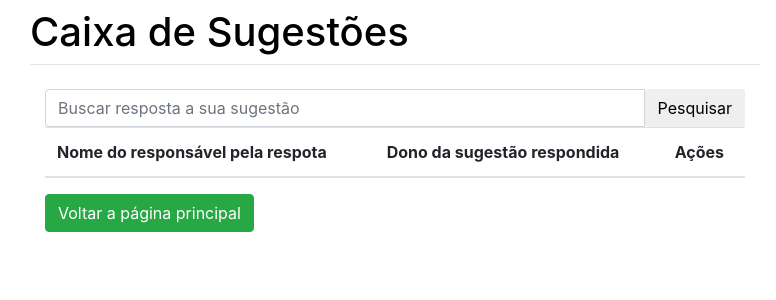
After one commit to deodatojunior/caixaSugestao, a Django app: page /sugestao_consultar_resposta in a window 1280 px wide. The commit adds this page. Shown: the top 300 px of the page, without its empty margins (245-1021 px from the left). Run offline with Django 3.2, Linux system fonts and the light colour scheme; data that the repository does not hold is empty; some libraries are stand-ins or nearby versions.

Commit message:
Adição de nova tabela ao sistema, novas páginas, tudo relacionado a RESPOSTA À SUGESTÕES

```diff
--- a/caixaSugestao/appCaixaSugestao/models.py
+++ b/caixaSugestao/appCaixaSugestao/models.py
@@ -7,3 +7,8 @@ class Sugestao(models.Model):
     nome = models.CharField(max_length=30)
     texto = models.TextField()
     area_Da_Empresa = models.CharField(max_length=30)
+
+class mensagemArea(models.Model):
+    responsavel = models.CharField(max_length=100)
+    resposta = models.TextField()
+    sugestionador = models.CharField(max_length=100)
--- a/caixaSugestao/appCaixaSugestao/templates/appCaixaSugestao/index.html
+++ b/caixaSugestao/appCaixaSugestao/templates/appCaixaSugestao/index.html
@@ -9,6 +9,12 @@
                 <h1>Dar Sugestão</h1>
           </button>
 </a>
+<br>
+ <a href="{% url 'sugestao_consultar_resposta' %}" style="color: white;">
+<button type="button" class="btn btn-danger btn-lg btn-block">
+              <h3 style="color: white;">Consultar situação de sua sugestão</h3>
+          </button>
+ </a>
 <br>
  <a href="{% url 'login' %}" style="color: white;">
 <button type="button" class="btn btn-warning btn-lg btn-block">
--- /dev/null
+++ b/caixaSugestao/appCaixaSugestao/templates/appCaixaSugestao/sugestao_consultar_resposta.html
@@ -0,0 +1,57 @@
+{% extends 'appCaixaSugestao/base.html' %}
+
+{% block title %}
+Listagem de respostas
+{% endblock title %}
+
+{% block content %}
+
+<form method="get">
+    <div class="col-lg-12">
+    <div class="input-group">
+      <input type="text" class="form-control" name="busca" placeholder="Buscar resposta a sua sugestão">
+      <span class="input-group-btn">
+        <button class="btn btn-default" type="submit">Pesquisar</button>
+      </span>
+    </div>
+    </div>
+</form>
+
+<div class="col-lg-12">
+<table class="table">
+  <thead>
+    <tr>
+      <th>Nome do responsável pela respota</th>
+        <th>Dono da sugestão respondida</th>
+        <th>Ações</th>
+    </tr>
+  </thead>
+  <tbody>
+  {% for resposta in lista %}
+    <tr>
+      <td>{{ resposta.responsavel }}</td>
+        <td>{{ resposta.sugestionador }}</td>
+      <td>
+          <a href="{% url 'sugestao_ver_resposta' pk=resposta.pk %}">
+            <span>
+                <svg width="30px" height="30px" viewBox="0 0 16 16" class="bi bi-search" fill="currentColor" xmlns="http://www.w3.org/2000/svg">
+  <path fill-rule="evenodd" d="M10.442 10.442a1 1 0 0 1 1.415 0l3.85 3.85a1 1 0 0 1-1.414 1.415l-3.85-3.85a1 1 0 0 1 0-1.415z"/>
+  <path fill-rule="evenodd" d="M6.5 12a5.5 5.5 0 1 0 0-11 5.5 5.5 0 0 0 0 11zM13 6.5a6.5 6.5 0 1 1-13 0 6.5 6.5 0 0 1 13 0z"/>
+</svg>
+            </span>
+        </a>
+          <span></span>
+
+      </td>
+
+    </tr>
+  {% endfor %}
+  </tbody>
+</table>
+<a href="{% url 'index' %}">
+<button type="submit" class="btn btn-success">
+    Voltar a página principal
+</button>
+</a>
+</div>
+{% endblock content %}
--- a/caixaSugestao/appCaixaSugestao/templates/appCaixaSugestao/usuario_registrar.html
+++ b/caixaSugestao/appCaixaSugestao/templates/appCaixaSugestao/usuario_registrar.html
@@ -20,7 +20,7 @@
       <select name="tipo_usuario" class="form-control">
         <option value="" disabled selected>Escolha uma opção de permissão...</option>
         <option value="administrador">Administrador</option>
-          <option value="usuario">Usuário</option>
+        <option value="responsavel">Reponsável por uma determinada área</option>
       </select>
     </div>
     <button class="btn btn-success" type="submit" name="submit">Registrar
--- a/caixaSugestao/appCaixaSugestao/urls.py
+++ b/caixaSugestao/appCaixaSugestao/urls.py
@@ -8,7 +8,13 @@ urlpatterns = [
     path('sugestao_listar/', views.sugestao_listar, name='sugestao_listar'),
     path('sugestao_ver/<int:pk>', views.sugestao_ver, name='sugestao_ver'),
     path('sugestao_remover/<int:pk>', views.sugestao_remover, name='sugestao_remover'),
+    path('sugestao_responder', views.sugestao_responder, name='sugestao_responder'),
+    path('sugestao_consultar_resposta', views.sugestao_consultar_resposta, name='sugestao_consultar_resposta'),
+    path('sugestao_ver_resposta/<int:pk>', views.sugestao_ver_resposta, name='sugestao_ver_resposta'),
     path('obrigado/', views.obrigado, name='obrigado'),
+    path('obrigado_area/', views.obrigado_area, name="obrigado_area"),
+
+    path('erro_busca/', views.erro_busca, name='erro_busca'),
 
 
     path('login/', views.logar, name='login'),
--- a/caixaSugestao/appCaixaSugestao/views.py
+++ b/caixaSugestao/appCaixaSugestao/views.py
@@ -15,6 +15,11 @@ class SugestaoForm(ModelForm):
         model = Sugestao
         fields = ('nome', 'texto', 'area_Da_Empresa')
 
+class SugestaoResponderForm(ModelForm):
+    class Meta:
+        model = mensagemArea
+        fields = ('responsavel', 'resposta', 'sugestionador')
+
 def index(request):
     return render(request, 'appCaixaSugestao/index.html')
 
@@ -27,6 +32,9 @@ def sugestao_novo(request):
 
 def obrigado(request):
     return render(request, 'appCaixaSugestao/obrigado.html')
+
+def erro_busca(request):
+    return render(request, 'appCaixaSugestao/erro_busca.html')
 
 @login_required
 def sugestao_listar(request):
@@ -41,6 +49,27 @@ def sugestao_listar(request):
 def sugestao_ver(request, pk):
     sugestao = get_object_or_404(Sugestao, pk=pk)
     return render(request, 'appCaixaSugestao/sugestao_ver.html', {'sugestao': sugestao})
+
+@login_required
+def sugestao_responder(request):
+    form = SugestaoResponderForm(request.POST or None)
+    if form.is_valid():
+        form.save()
+        return redirect('obrigado_area')
+    return render(request, 'appCaixaSugestao/sugestao_responder.html', {'form': form})
+
+def obrigado_area(request):
+    return render(request, 'appCaixaSugestao/obrigado_area.html')
+
+def sugestao_consultar_resposta(request):
+    query = request.GET.get("busca")
+    resposta = mensagemArea.objects.filter(sugestionador__iexact=query)
+    respostas = {'lista': resposta}
+    return render(request, 'appCaixaSugestao/sugestao_consultar_resposta.html', respostas)
+
+def sugestao_ver_resposta(request, pk):
+    resposta = get_object_or_404(mensagemArea, pk=pk)
+    return render(request, 'appCaixaSugestao/sugestao_ver_resposta.html', {'resposta': resposta})
 
 @login_required
 def sugestao_remover(request, pk):
@@ -58,6 +87,7 @@ def logar(request):
         user = authenticate(username=username, password=password)
         if user is not None:
             login(request, user)
+
             return HttpResponseRedirect(next)
         else:
             messages.error(request, 'Usuário ou senha incorretos.')
@@ -89,6 +119,7 @@ def usuario_registrar(request):
                 user = User.objects.create_user(username, email, password)
                 user.is_staff = True
                 user.save()
+
             else:
                 user = User.objects.create_user(username, email, password)
 
```
Also changed, not shown: caixaSugestao/appCaixaSugestao/templates/appCaixaSugestao/erro_busca.html (added, +16 -0 lines), caixaSugestao/appCaixaSugestao/templates/appCaixaSugestao/obrigado_area.html (added, +16 -0 lines), caixaSugestao/appCaixaSugestao/templates/appCaixaSugestao/sugestao_listar.html (+12 -3 lines), caixaSugestao/appCaixaSugestao/templates/appCaixaSugestao/sugestao_responder.html (added, +15 -0 lines), caixaSugestao/appCaixaSugestao/templates/appCaixaSugestao/sugestao_ver_resposta.html (added, +22 -0 lines), caixaSugestao/appCaixaSugestao/templates/appCaixaSugestao/usuario_listar.html (+13 -3 lines), caixaSugestao/appCaixaSugestao/migrations/0002_mensagemarea.py (added), 1 other file.
